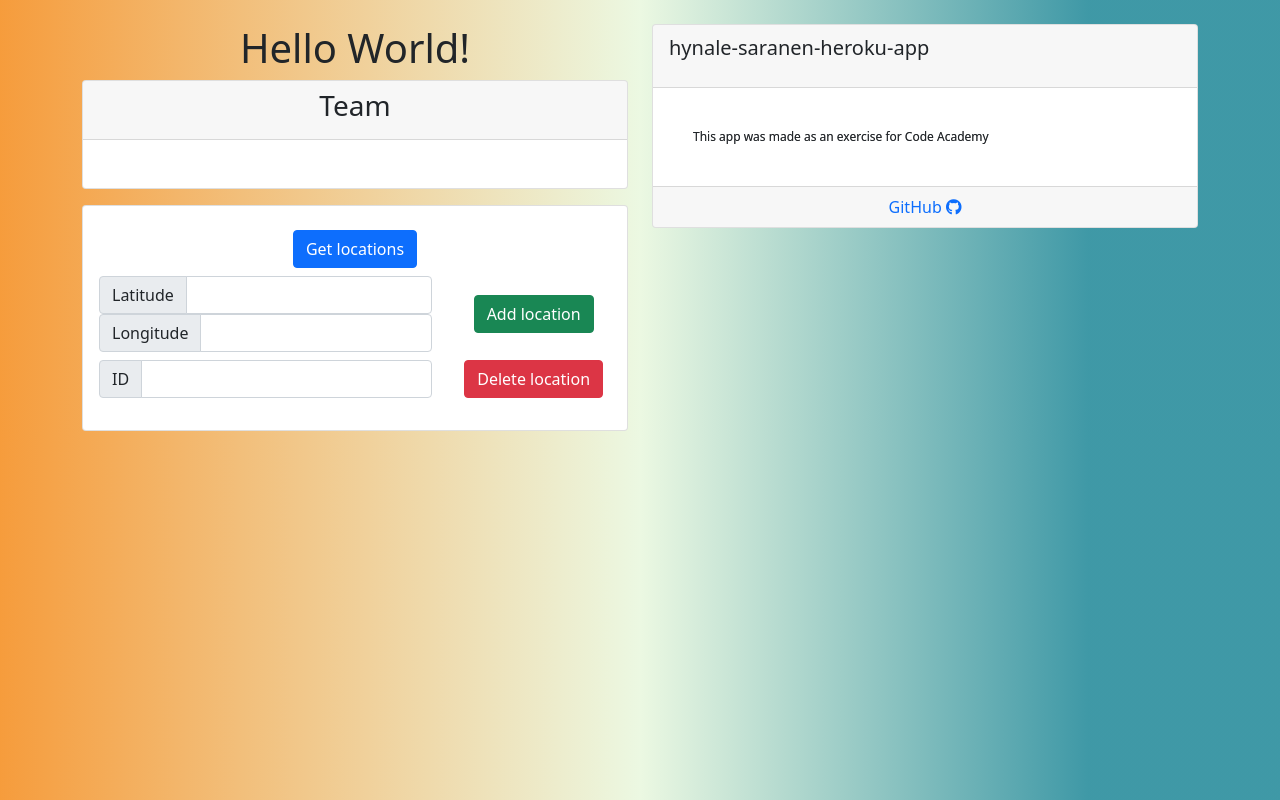
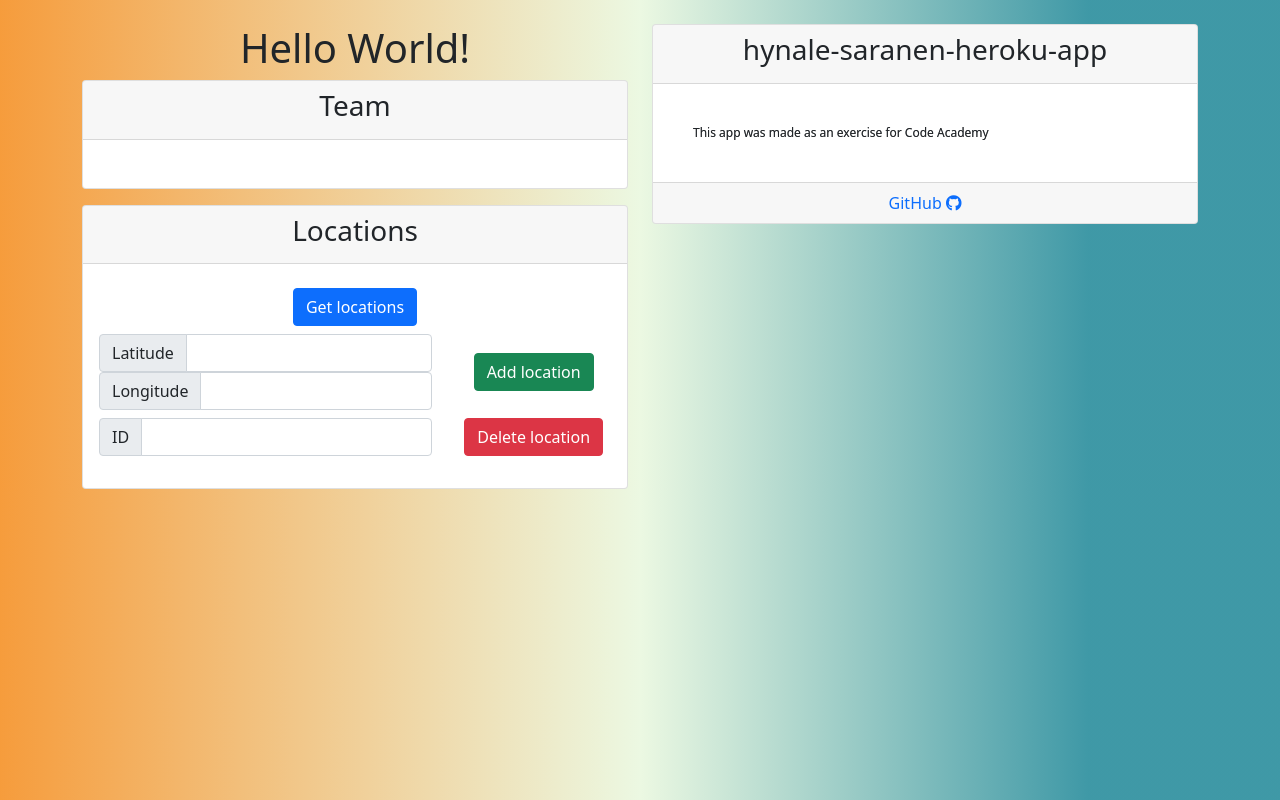
Before and after one commit to RLXi/saranen-heroku-app, a website: page public/index.html in a window 1280 px wide. Drawn offline with nearby package versions, Linux system fonts and the light colour scheme; no server answers.

Commit message:
and bit more styling

```diff
--- a/public/index.html
+++ b/public/index.html
@@ -38,6 +38,9 @@
             </div>
           </div>
           <div class="card locations mt-3">
+            <div class="card-header text-center">
+              <h3>Locations</h3>
+            </div>
             <div class="card-body">
               <ul class="list-unstyled text-center">
                 <li class="mt-2">
@@ -66,7 +69,7 @@
                 </li>
                 <li class="mt-2">
                   <div class="row">
-                    <div class="col-md-8">
+                    <div class="col-md-8 align-self-center">
                       <div class="input-group">
                         <span class="input-group-text">ID</span>
                         <input type="number" class="form-control" name="del" />
@@ -87,8 +90,8 @@
 
         <div class="col">
           <div class="card">
-            <div class="card-header">
-              <p class="fs-5">hynale-saranen-heroku-app</p>
+            <div class="card-header text-center">
+              <h3>hynale-saranen-heroku-app</h3>
             </div>
             <div class="card-body">
               <p class="card-text lorem">
```
